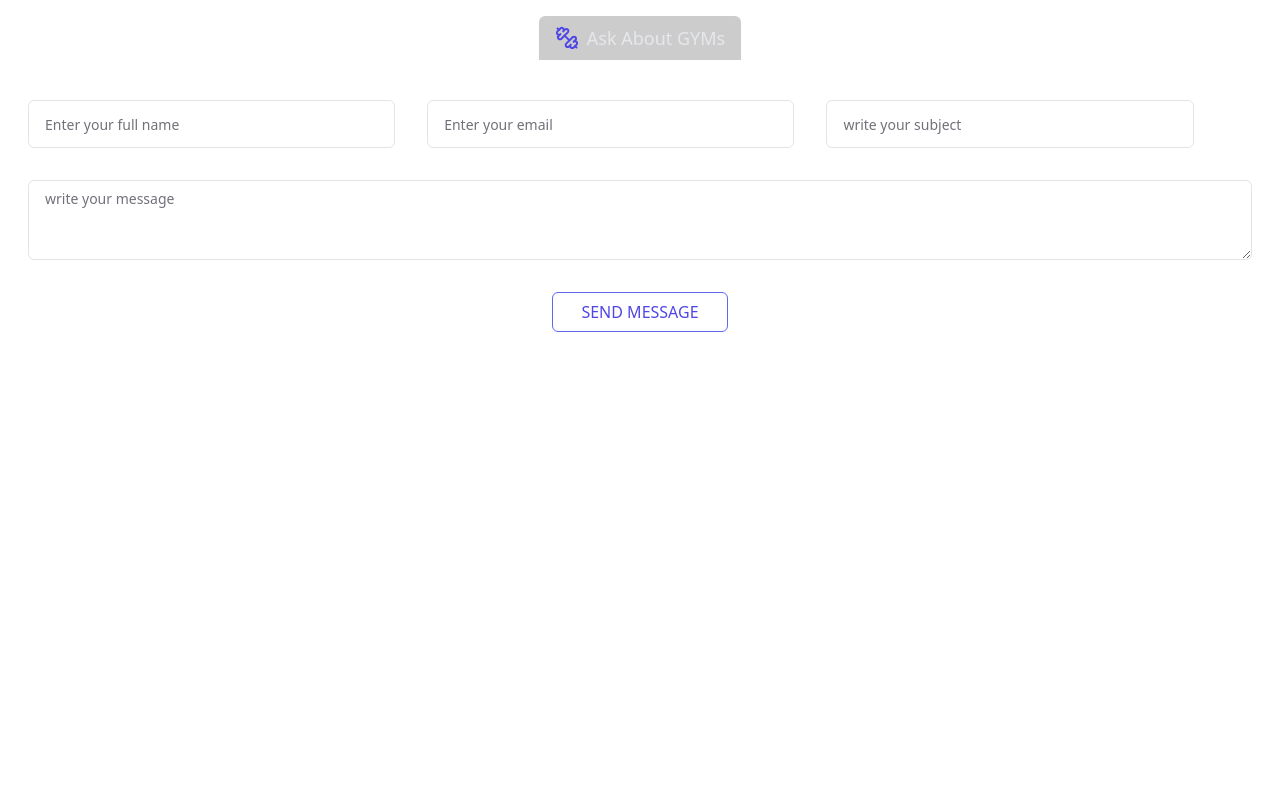
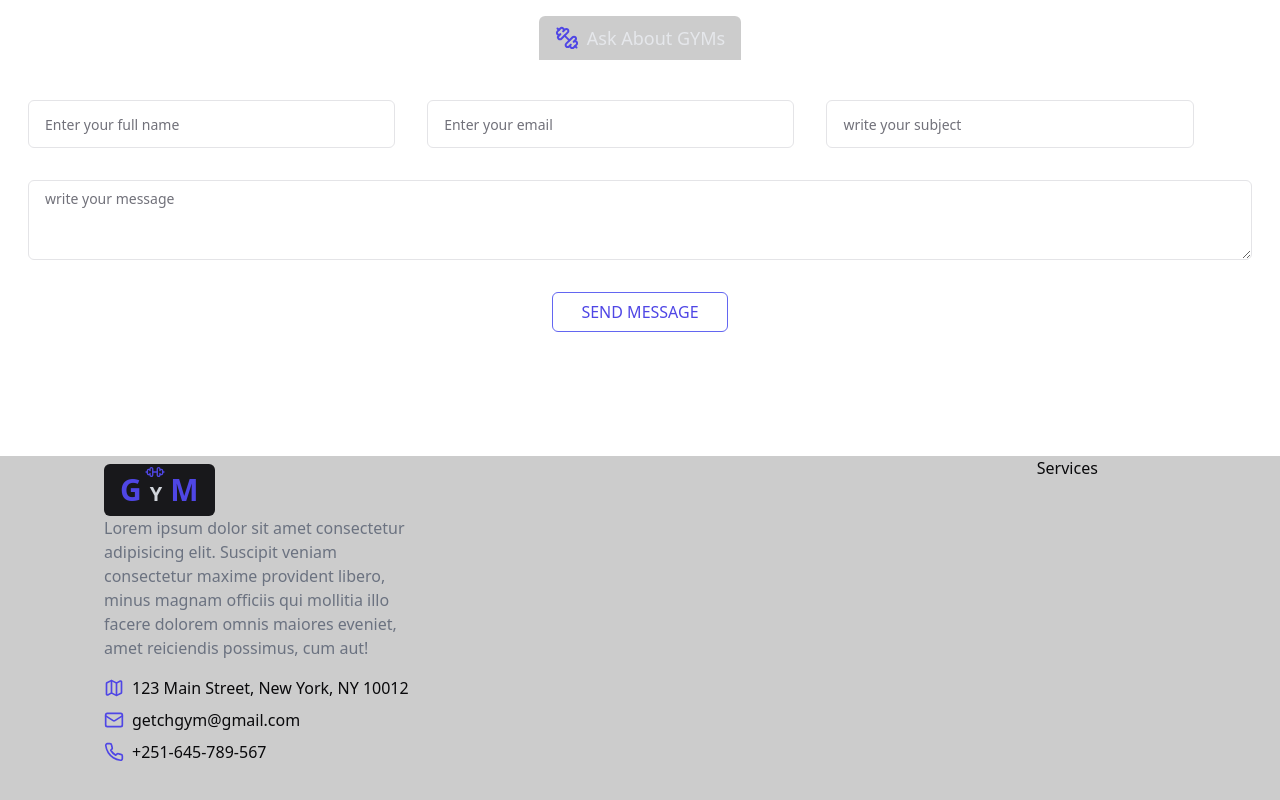
Before and after one commit to dagiStark/gym, a React (Vite) app: page / in a window 1280 px wide. Shown: the part 4851-5651 px from the top of the page. Before the commit the page ends 5307 px from the top, so only its background shows below. Built offline with nearby package versions, Linux system fonts and the light colour scheme.

Commit message:
added footer section

```diff
--- a/src/App.jsx
+++ b/src/App.jsx
@@ -8,7 +8,8 @@ import {
   Trainers,
   Popular,
   PricingPlan,
-  Contact
+  Contact,
+  Footer,
 } from "./pages";
 
 function App() {
@@ -24,6 +25,7 @@ function App() {
       <Popular />
       <PricingPlan />
       <Contact />
+      <Footer />
     </>
   );
 }
--- a/src/pages/home/Footer.jsx
+++ b/src/pages/home/Footer.jsx
@@ -1,16 +1,50 @@
-import { Dumbbell } from "lucide-react";
-import { Link } from "react-router-dom";
+import { Button } from "@/components/ui/button";
+import { Dumbbell, MailIcon, MapIcon, PhoneIcon } from "lucide-react";
 
 function Footer() {
   return (
     <div className="flex items-center justify-center w-full h-auto px-6 md:px-16 lg:px-24 mt-6 bg-black/20 flex-wrap">
       <div className="flex items-start w-full h-auto justify-center md:justify-between lg:justify-between gap-5 mb-10 flex-wrap">
         <div className="flex items-center md:items-start lg:items-start p-2 flex-col justify-center w-full md:w-[30%] lg:w-[30%]">
-          <Link className="">
-            G <span>Y</span>
-            <Dumbbell />
-          </Link>
-          <p></p>
+          <Button className="flex items-end relative w-fit h-auto text-3xl text-indigo-600 font-semibold">
+            G <span className="text-xl font-bold text-gray-300">Y</span> M
+            <Dumbbell className="w-5 h-4 text-indigo-600 -rotate-45 absolute top-0 left-[46%] translate-x-[-50%]" />
+          </Button>
+          <p className="text-base text-gray-500 font-normal mb-4 text-center md:text-start ">
+            Lorem ipsum dolor sit amet consectetur adipisicing elit. Suscipit
+            veniam consectetur maxime provident libero, minus magnam officiis
+            qui mollitia illo facere dolorem omnis maiores eveniet, amet
+            reiciendis possimus, cum aut!
+          </p>
+          <div className="w-full h-auto space-y-2">
+            <div
+              className="flex items-center justify-center md:justify-start lg:justify-start w-full h-auto gap-x-2 gap-y-2 hover:text-indigo-600
+            ease-out duration-300 cursor-pointer"
+            >
+              <MapIcon className="w-5 h-5 text-indigo-600" />
+              <p className="text-base">123 Main Street, New York, NY 10012</p>
+            </div>
+            <div
+              className="flex items-center justify-center md:justify-start lg:justify-start w-full h-auto gap-x-2 gap-y-2 hover:text-indigo-600
+            ease-out duration-300 cursor-pointer"
+            >
+              <MailIcon className="w-5 h-5 text-indigo-600" />
+              <p className="text-base">getchgym@gmail.com</p>
+            </div>
+            <div
+              className="flex items-center justify-center md:justify-start lg:justify-start w-full h-auto gap-x-2 gap-y-2 hover:text-indigo-600
+            ease-out duration-300 cursor-pointer"
+            >
+              <PhoneIcon className="w-5 h-5 text-indigo-600" />
+              <p className="text-base">+251-645-789-567</p>
+            </div>
+          </div>
+        </div>
+
+        <div className="flex items-center justify-center md:justify-end flex-wrap w-full md:w-[65%] lg:w-[65%] h-auto gap-5">
+          <div className="flex items-center flex-col justify-center w-full md:w-[48%] lg:w-[33%]">
+            <h2>Services</h2>
+          </div>
         </div>
       </div>
     </div>
```
